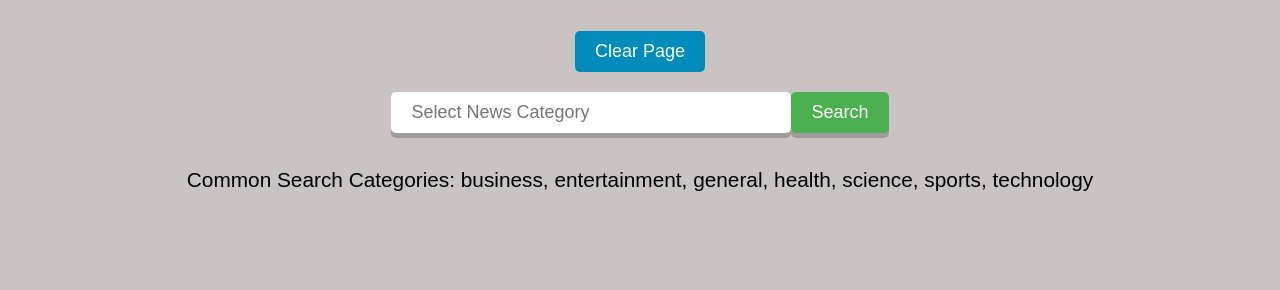
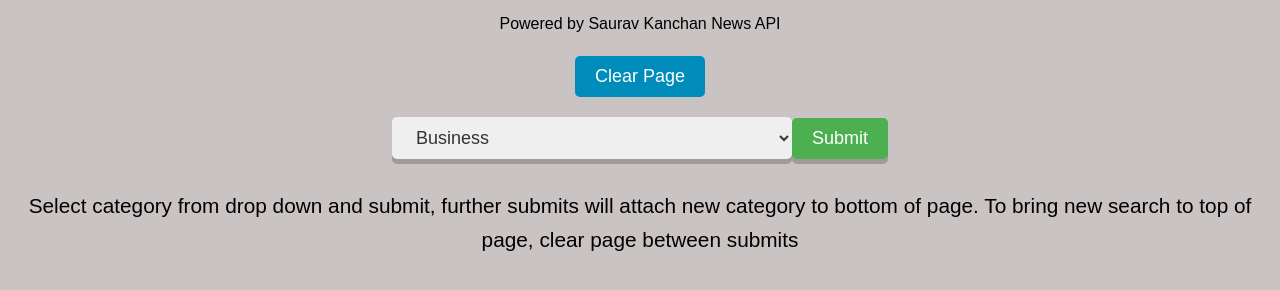
Before and after one commit to ronaldpannel/News-App-v2, a plain HTML site: page index.html in a window 1280 px wide. Shown: the part 106-396 px from the top of the page. Drawn offline with Linux system fonts and the light colour scheme.

Commit message:
Add files via upload

```diff
--- a/index.html
+++ b/index.html
@@ -8,21 +8,25 @@
   </head>
   <body>
     <h1 class="title">UK Breaking News App</h1>
+    <p class="subTitle">Powered by Saurav Kanchan News API</p>
 
      <button id="clearPageBtn" class="clearPageBtn">Clear Page</button>
 
     <form>
-      <input
-        type="text"
-        class="searchInput"
-        id="searchInput"
-        placeholder="Select News Category"
-      />
+      <select name="searchInput" id="searchInput" class="searchInput">
+        <option value="business"> Business</option>
+        <option value="entertainment"><Embed></Embed>Entertainment</option>
+        <option value="general">General</option>
+        <option value="health">Health</option>
+        <option value="science">Science</option>
+        <option value="sports">Sports</option>
+        <option value="technology">Technology</option>
+      </select>
 
-      <button class="searchBtn" id="searchBtn">Search</button>
+      <button class="searchBtn" id="searchBtn">Submit</button>
     </form>
 
-    <p class="searchTypes">Common Search Categories:  business, entertainment, general, health, science, sports, technology</p>
+    <p class="searchTypes">Select category from drop down and submit, further submits  will attach new category to bottom of page. To bring new search to top of page, clear page between submits </p>
 
 
     <div class="searchResult" id="searchResult">
--- a/styles.css
+++ b/styles.css
@@ -14,6 +14,9 @@ h1 {
   font-weight: bold;
   text-align: center;
   margin-top: 40px;
+}
+.subTitle{
+  text-align: center;
   margin-bottom: 20px;
 }
 form {
@@ -25,7 +28,7 @@ form {
   cursor: pointer;
 }
 .searchInput {
-  width: 60%;
+  width: 40%;
   max-width: 400px;
   padding: 10px 20px;
   border: none;
@@ -33,6 +36,12 @@ form {
   box-shadow: 0 05px rgba(0, 0, 0, 0.2);
   border-radius: 5px;
   color: #333;
+  outline: none;
+  cursor: pointer;
+  transition: all 0.3s ease-in-out;
+}
+.searchInput:hover{
+  background-color: rgba(255, 255, 255, 0.5);
 }
 .searchBtn {
   padding: 10px 20px;
@@ -52,6 +61,8 @@ form {
   color: black;
   text-align: center;
   font-size: 1.3rem;
+  margin: 0 20px;
+
 }
 .searchResult {
   display: flex;
```
